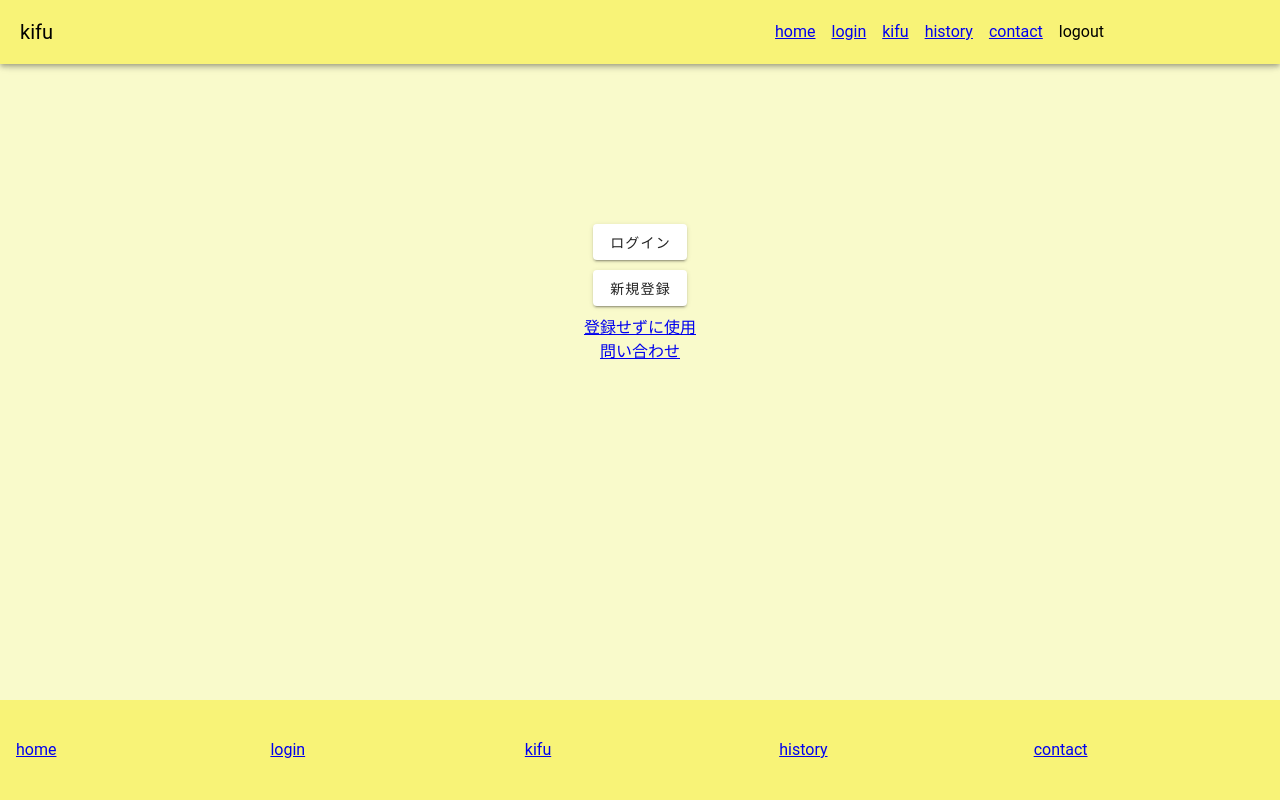
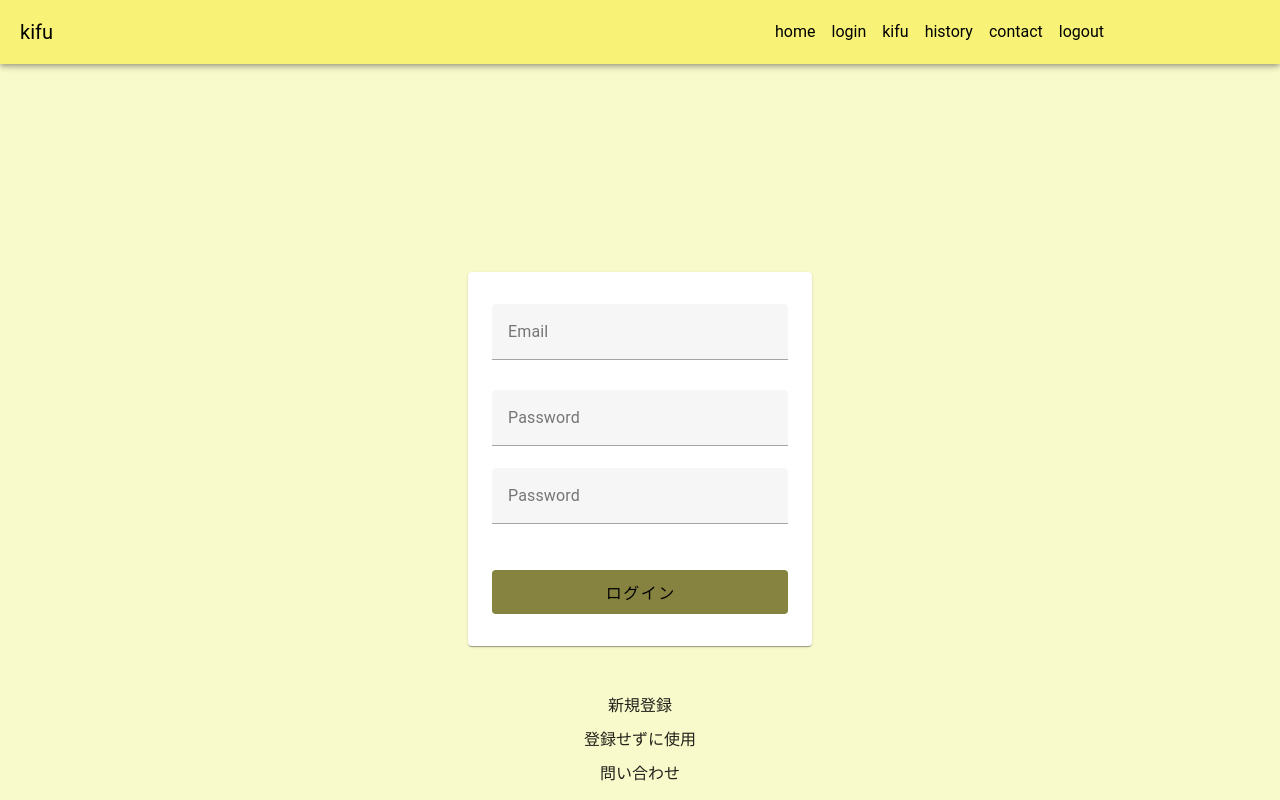
Before and after one commit to ryo0705s/kifu, a Nuxt app: page /login in a window 1280 px wide. Shown: the top 800 px of the page. Built offline with nearby package versions, Linux system fonts and the light colour scheme.

Commit message:
refactor: カーソルをグローバルクラスに設定、他

```diff
--- a/assets/scss/_styles.scss
+++ b/assets/scss/_styles.scss
@@ -9,3 +9,10 @@ ul {
     margin-right: 1rem;
   }
 }
+a {
+  text-decoration: none;
+  color: inherit;
+}
+.clickable {
+  cursor: pointer;
+}
--- a/layouts/default.vue
+++ b/layouts/default.vue
@@ -8,7 +8,7 @@
         <li><nuxt-link to="/kifu">kifu</nuxt-link></li>
         <li><nuxt-link to="/history">history</nuxt-link></li>
         <li><nuxt-link to="/contact">contact</nuxt-link></li>
-        <li @click="handleLogout">logout</li>
+        <li @click="handleLogout" class="clickable">logout</li>
       </ul></v-app-bar
     ><v-main style="height: 80%"
       ><v-container class="container"><slot /></v-container></v-main
@@ -37,5 +37,6 @@ const handleLogout = () => {
 }
 .container {
   padding-top: 10rem;
+  margin-bottom: 10rem;
 }
 </style>
--- a/pages/kifu/create.vue
+++ b/pages/kifu/create.vue
@@ -32,14 +32,6 @@ export default defineComponent({
   <v-row align-content="center">
     <v-col align="center">
       <v-list class="list-background">
-        <v-list-item>ランダム検索結果</v-list-item>
-        <v-list-item>〇〇に〇〇円寄付しました</v-list-item>
-      </v-list>
-    </v-col>
-  </v-row>
-  <v-row align-content="center">
-    <v-col align="center">
-      <v-list class="list-background">
         <v-list-item>金額を入力</v-list-item>
         <v-list-item
           ><v-sheet width="300" class="list-background"
@@ -49,12 +41,16 @@ export default defineComponent({
               v-model="state.donation"
             ></v-text-field>
             <div>~</div>
-            <v-text-field label="金額"></v-text-field
+            <v-text-field
+              label="金額"
+              type="number"
+              v-model="state.donation"
+            ></v-text-field
           ></v-sheet>
           <div>の間</div>
         </v-list-item>
         <v-list-item
-          ><v-btn @click="addDonation" color="yellow">この条件で検索</v-btn>
+          ><v-btn @click="addDonation" color="yellow">この条件で寄付</v-btn>
         </v-list-item>
       </v-list>
     </v-col>
--- a/pages/login/index.vue
+++ b/pages/login/index.vue
@@ -76,8 +76,8 @@ const signUpOrLogin = () => {
   flex-direction: column;
   width: 500px;
 }
-.button {
-  margin: 0 auto 10px;
+.container > * {
+  margin-bottom: 10px;
 }
 </style>
 <template>
@@ -87,30 +87,102 @@ const signUpOrLogin = () => {
     max-height="auto"
     style="background-color: white"
   >
-    <v-row align-content="center">
-      <v-col align="center" class="container">
-        <v-form>
+    <v-sheet class="bg-cream pa-12" rounded>
+      <v-card class="mx-auto px-6 py-8" max-width="344">
+        <v-form v-model="form" @submit.prevent="onSubmit">
           <v-text-field
-            label="mail"
             v-model="state.loginInfo.mail"
+            :readonly="loading"
+            :rules="[required]"
+            class="mb-2"
+            label="Email"
+            clearable
+          ></v-text-field>
+
+          <v-text-field
+            v-model="state.loginInfo.password"
+            :readonly="loading"
+            :rules="[required]"
+            label="Password"
+            placeholder="Enter your password"
+            clearable
           ></v-text-field>
           <v-text-field
-            label="password"
             v-model="state.loginInfo.password"
+            :readonly="loading"
+            :rules="[required]"
+            label="Password"
+            placeholder="Enter your password"
+            clearable
           ></v-text-field>
-          <v-text-field
-            label="password"
-            v-model="state.loginInfo.password"
-          ></v-text-field>
-          <v-btn @click="signUpOrLogin">{{ state.buttonName }}</v-btn>
+
+          <br />
+
+          <v-btn
+            :disabled="!form"
+            :loading="loading"
+            color="yellow"
+            size="large"
+            type="submit"
+            variant="elevated"
+            block
+            @click="handleCreateUser"
+          >
+            新規登録
+          </v-btn>
         </v-form>
-      </v-col>
-    </v-row>
+      </v-card>
+    </v-sheet>
   </v-dialog>
+  <v-sheet class="bg-cream pa-12" rounded>
+    <v-card class="mx-auto px-6 py-8" max-width="344">
+      <v-form v-model="form" @submit.prevent="onSubmit">
+        <v-text-field
+          v-model="state.loginInfo.mail"
+          :readonly="loading"
+          :rules="[required]"
+          class="mb-2"
+          label="Email"
+          clearable
+        ></v-text-field>
+
+        <v-text-field
+          v-model="state.loginInfo.password"
+          :readonly="loading"
+          :rules="[required]"
+          label="Password"
+          placeholder="Enter your password"
+          clearable
+        ></v-text-field>
+        <v-text-field
+          v-model="state.loginInfo.password"
+          :readonly="loading"
+          :rules="[required]"
+          label="Password"
+          placeholder="Enter your password"
+          clearable
+        ></v-text-field>
+
+        <br />
+
+        <v-btn
+          :disabled="!form"
+          :loading="loading"
+          color="yellow"
+          size="large"
+          type="submit"
+          variant="elevated"
+          block
+          @click="handleLogin"
+        >
+          ログイン
+        </v-btn>
+      </v-form>
+    </v-card>
+  </v-sheet>
   <v-row align-content="center">
     <v-col align="center" class="container">
-      <v-btn @click="openModal('login')" class="button">ログイン</v-btn>
-      <v-btn @click="openModal('registration')" class="button">新規登録</v-btn>
+      <span @click="openModal('registration')" class="clickable">新規登録</span>
       <span><nuxt-link to="/kifu">登録せずに使用</nuxt-link></span>
       <span><nuxt-link to="/contact">問い合わせ</nuxt-link></span>
     </v-col>
```
